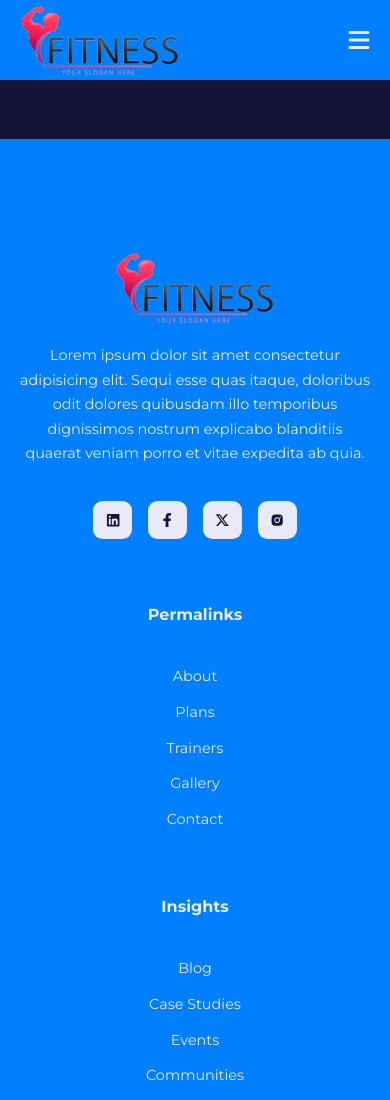
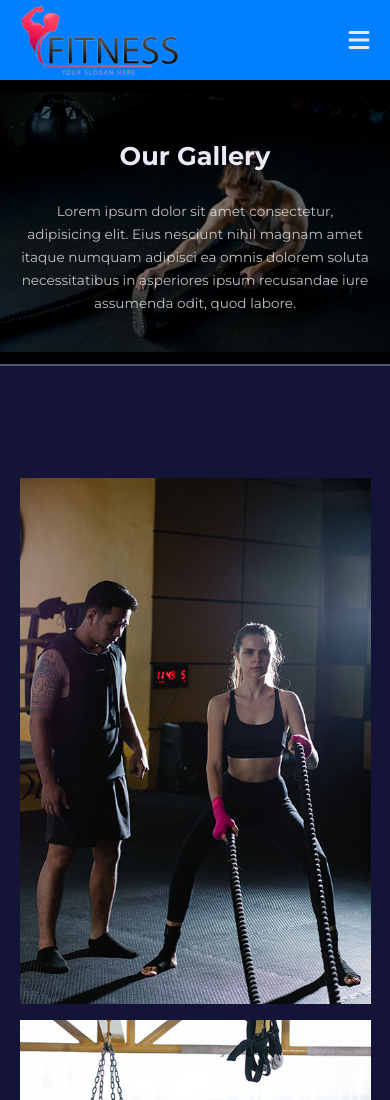
Before and after one commit to promishgrg98/gym-website, a React (Create React App) app: page /gallery in a window 390 px wide. Shown: the top 1100 px of the page. Built offline with nearby package versions, Linux system fonts and the light colour scheme.

Commit message:
add content for gallery page

```diff
--- a/src/pages/gallery/Gallery.jsx
+++ b/src/pages/gallery/Gallery.jsx
@@ -1,9 +1,34 @@
 import React from 'react'
 import './gallery.css'
+import Header from '../../components/Header'
+import HeaderImage from '../../images/header_bg_3.jpg'
 
 function Gallery() {
+
+  const images = [];
+
+  for (let i = 1; i <= 15; i++) {
+    images.push(require(`../../images/gallery${i}.jpg`));
+  }
+
   return (
-    <div>Gallery</div>
+    <div>
+      <Header title={'Our Gallery'} image={HeaderImage}>
+        Lorem ipsum dolor sit amet consectetur, adipisicing elit. Eius nesciunt nihil magnam amet itaque numquam adipisci ea omnis dolorem soluta necessitatibus in asperiores ipsum recusandae iure assumenda odit, quod labore.
+      </Header>
+
+      <section className="gallery">
+        <div className="container gallery_container">
+          {
+            images.map((image, index) => {
+              return <article key={index}>
+                <img src={image} alt={`Gallery Image ${index + 1}`} />
+              </article>
+            })
+          }
+        </div>
+      </section>
+    </div>
   )
 }
 
--- a/src/pages/gallery/gallery.css
+++ b/src/pages/gallery/gallery.css
@@ -0,0 +1,32 @@
+.gallery_container {
+    display: grid;
+    grid-template-columns: repeat(3, 1fr);
+
+    article {
+        border: 1rem solid transparent;
+        transition: var(--transition);
+
+        &:hover {
+            border-color: var(--color-gray-500);
+        }
+    }
+}
+
+
+@media screen and (max-width: 1024px) {
+    .gallery_container {
+        grid-template-columns: 1fr 1fr;
+        gap: 2rem;
+
+        article {
+            border: 0;
+        }
+    }
+}
+
+@media screen and (max-width: 600px) {
+    .gallery_container {
+        grid-template-columns: 1fr;
+        gap: 1rem;
+    }
+}
```
